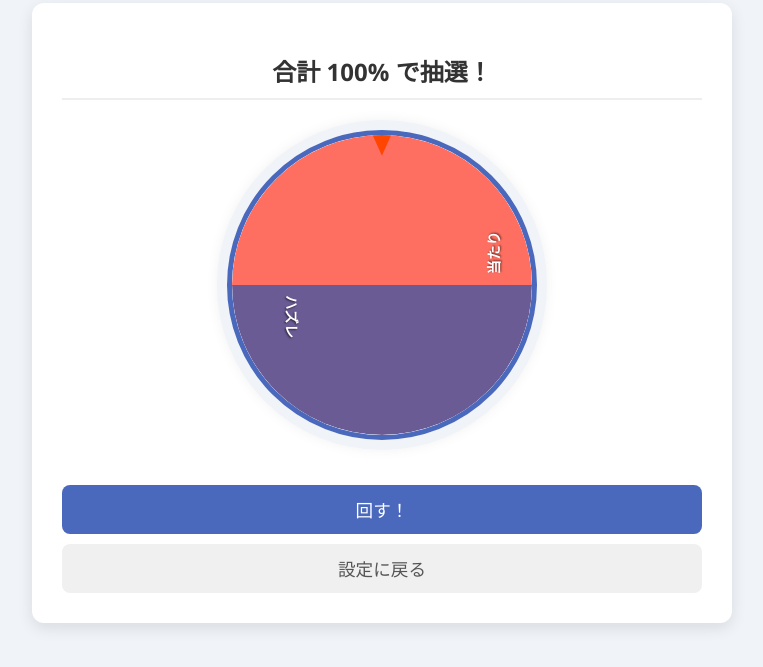
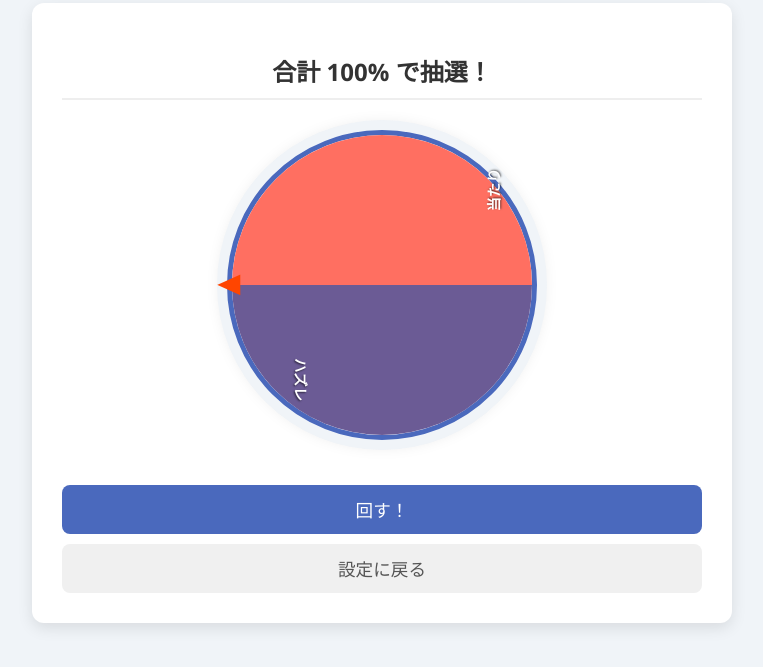
Before and after one commit to j20252098/r, a plain HTML site: page index.html in a window 1280 px wide. Both pictures are taken after a click on the button "設定を保存してルーレットへ". Shown: the part 123-790 px from the top of the page, without its empty margins (258-1021 px from the left). Drawn offline with Linux system fonts and the light colour scheme.

Commit message:
Update style.css

```diff
--- a/style.css
+++ b/style.css
@@ -136,7 +136,7 @@ button:disabled {
     min-height: 20px;
 }
 
-/* --- ルーレット本体 (修正済み) --- */
+/* --- ルーレット本体 (conic-gradient対応) --- */
 
 .wheel-container {
     position: relative;
@@ -146,8 +146,8 @@ button:disabled {
     border-radius: 50%;
     /* 外側の枠を調整 */
     box-shadow: 0 0 0 10px #f0f4f8, 0 0 20px rgba(0, 0, 0, 0.2);
-    overflow: hidden;
-    border: 5px solid #4a69bd; /* ルーレット自体の境界線を追加 */
+    border: 5px solid #4a69bd;
+    background: white; /* 中央の小さな円を隠すため */
 }
 
 #roulette-wheel {
@@ -155,47 +155,44 @@ button:disabled {
     height: 100%;
     position: relative;
     border-radius: 50%;
+    /* backgroundはJSで conic-gradientを設定 */
     transform: rotate(0deg);
 }
 
-/* セグメントの基本スタイル (修正) */
-.segment {
-    position: absolute;
-    top: 0;
-    left: 50%;
-    width: 50%;
-    height: 100%;
-    transform-origin: 0% 50%;
-    /* 扇形描画のためにclip-pathを修正 */
-    clip-path: polygon(0% 0%, 100% 50%, 0% 100%);
-    opacity: 1;
-    border-right: 1px solid rgba(255, 255, 255, 0.5); /* 区切り線をより自然に */
-    box-sizing: border-box;
-}
+/* セグメントの基本スタイル (削除) */
 
 /* テキストのスタイル (修正) */
 .segment-text {
     position: absolute;
-    /* ルーレットの中心を基準点にする */
     top: 50%;
     left: 50%;
-    width: 100px; /* テキスト領域の幅 */
-    text-align: left;
+    /* 基準点を中心から外側へずらす */
+    transform-origin: 0% 50%;
+
+    width: 150px; /* ルーレットの半径 */
+    height: 30px; /* 配置を見やすくするため */
+    margin-left: 0;
+
+    /* フォントスタイル */
+    text-align: center;
     white-space: nowrap;
     font-weight: bold;
     font-size: 0.9em;
     color: white;
     text-shadow: 1px 1px 2px rgba(0, 0, 0, 0.6);
-    /* transform-originを中央から外側へずらす */
-    transform-origin: 0% 50%;
+
+    /* テキストの配置をセグメントの適切な位置に調整 */
+    padding-left: 10px;
+    box-sizing: border-box;
 }
 
-/* マーカー（矢印） */
+/* マーカー（矢印）の調整 */
 .marker {
     position: absolute;
-    top: -15px;
-    left: 50%;
-    transform: translateX(-50%);
+    /* マーカーを左中央（-90度位置）に配置 */
+    top: 50%;
+    left: -10px;
+    transform: translateY(-50%) rotate(90deg); /* 矢印を左向きにする */
     color: #ff4500;
     font-size: 30px;
     z-index: 100;
@@ -239,10 +236,9 @@ button:disabled {
         margin: 20px auto;
     }
 
-    /* テキストの配置調整のため、JS側の translateX(75px) も小さくする必要がある
-       ここではテキストのサイズを調整して対応 */
     .segment-text {
         font-size: 0.8em;
+        width: 125px;
     }
 
     .item-input-group {
```
